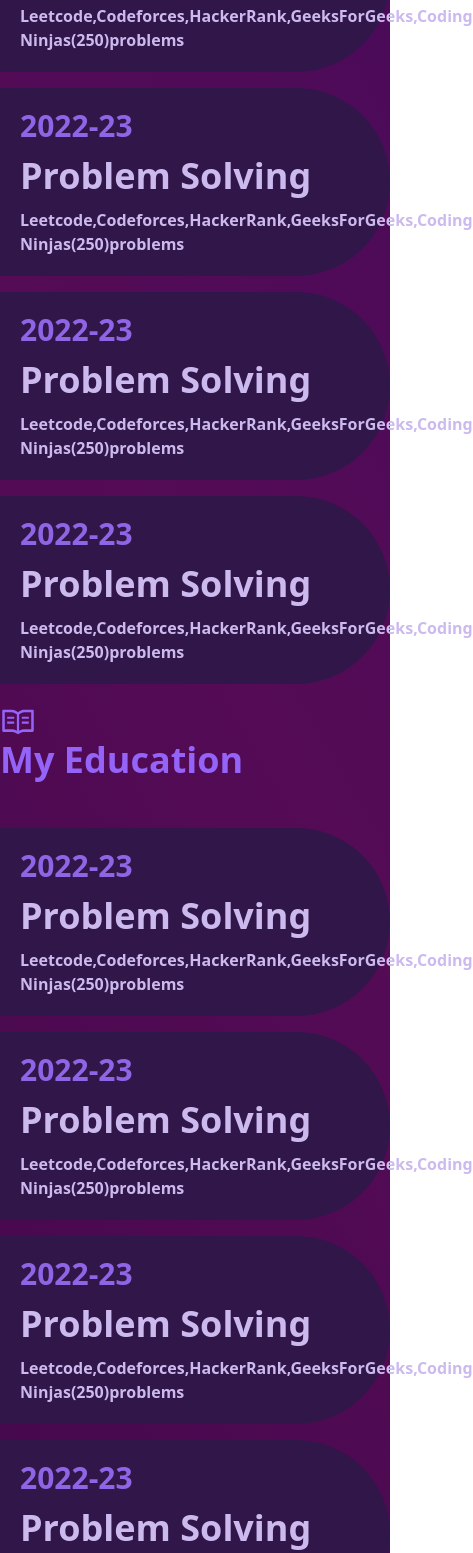
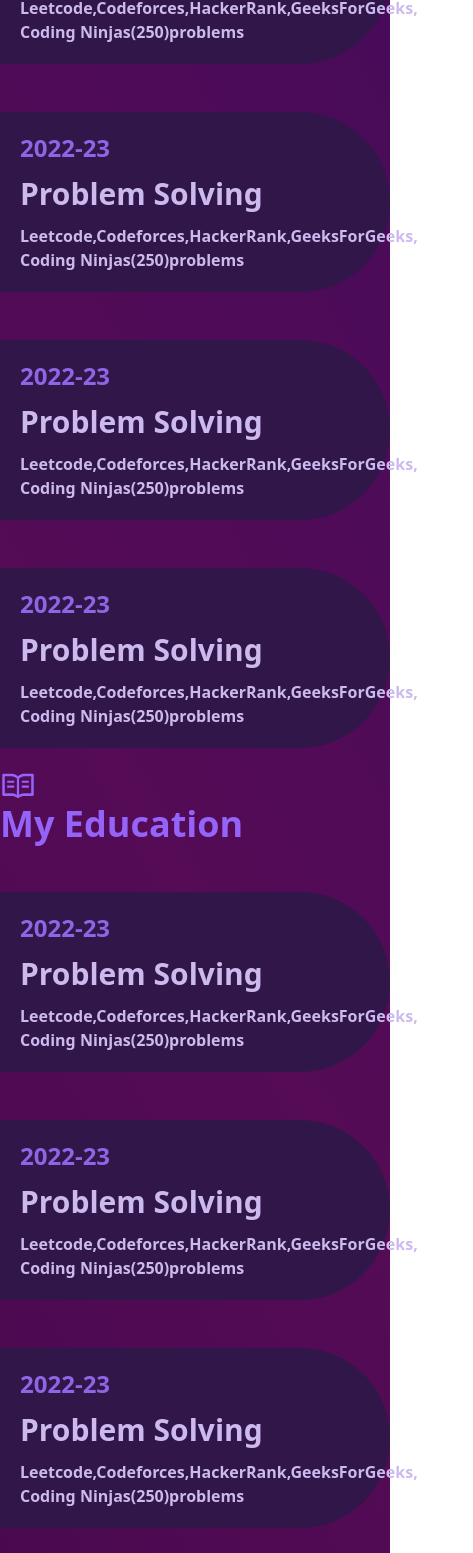
Before and after one commit to bibek-totol/My-Portfolio, a React (Vite) app: page / in a window 390 px wide. Shown: the part 2980-4533 px from the top of the page, 473 px wide, since content can reach past the window. Built offline with nearby package versions, Linux system fonts and the light colour scheme.

Commit message:
mobile responsive and complete footer

```diff
--- a/src/Banner1.jsx
+++ b/src/Banner1.jsx
@@ -9,13 +9,13 @@
 
   const fadeInLeft = {
     hidden: { opacity: 0, x: -100 },
-    visible: { opacity: 1, x: 0, transition: { duration: 1, delay: 0.5 } },
+    visible: { opacity: 1, x: 0, transition: { duration: 1, delay: 0.2 } },
   };
 
   // Right section animation (Fade in from right)
   const fadeInRight = {
     hidden: { opacity: 0, x: 100 },
-    visible: { opacity: 1, x: 0, transition: { duration: 1, delay: 1.5 } },
+    visible: { opacity: 1, x: 0, transition: { duration: 1, delay: 0.8} },
   };
 
   return (
@@ -47,7 +47,6 @@
           <button className='btn btn-outline text-[#8953F7] rounded-full p-4 mt-5'><FaGithub /></button>
         </div>
         </motion.div>
-
 
 
 
--- a/src/Experience.jsx
+++ b/src/Experience.jsx
@@ -9,38 +9,42 @@
       <p className='text-4xl lg:text-5xl font-bold text-[#9463F8] mt-5'>
       <span><AiTwotoneIdcard /></span> My Experience
         </p>
-        <div className='bg-[#301649] hover:bg-[#834EF0] transition duration-300 rounded-r-full flex flex-col gap-y-3 p-5 mt-12'>
-        <p className='text-3xl font-bold text-[#9065E5]'>2022-23</p>
-        <p className='text-4xl font-bold text-[#CCBAEF]'>Problem Solving</p>
-        <p className='text-1xl font-bold text-[#CCBAEF]'>Leetcode,Codeforces,HackerRank,GeeksForGeeks,Coding Ninjas(250)problems</p>
+        <div className='bg-[#301649] hover:bg-[#834EF0] transition duration-300 rounded-r-full flex flex-col gap-y-3 p-5 mt-12 '>
+        <p className='text-2xl lg:text-3xl font-bold text-[#9065E5]'>2022-23</p>
+        <p className='text-3xl lg:text-4xl font-bold text-[#CCBAEF]'>Problem Solving</p>
+        <p className='text-1xl  font-bold text-[#CCBAEF]  '>Leetcode,Codeforces,HackerRank,GeeksForGeeks,
+        <br/>Coding Ninjas(250)problems</p>
 
         </div>
 
 
 
-        <div className='bg-[#301649] hover:bg-[#834EF0] transition duration-300 rounded-r-full flex flex-col gap-y-3 p-5 mt-4'>
-        <p className='text-3xl font-bold text-[#9065E5]'>2022-23</p>
-        <p className='text-4xl font-bold text-[#CCBAEF]'>Problem Solving</p>
-        <p className='text-1xl font-bold text-[#CCBAEF]'>Leetcode,Codeforces,HackerRank,GeeksForGeeks,Coding Ninjas(250)problems</p>
+        <div className='bg-[#301649] hover:bg-[#834EF0] transition duration-300 rounded-r-full flex flex-col gap-y-3 p-5 mt-12 '>
+        <p className='text-2xl lg:text-3xl font-bold text-[#9065E5]'>2022-23</p>
+        <p className='text-3xl lg:text-4xl font-bold text-[#CCBAEF]'>Problem Solving</p>
+        <p className='text-1xl  font-bold text-[#CCBAEF]  '>Leetcode,Codeforces,HackerRank,GeeksForGeeks,
+        <br/>Coding Ninjas(250)problems</p>
 
         </div>
 
 
 
 
-        <div className='bg-[#301649] hover:bg-[#834EF0] transition duration-300 rounded-r-full flex flex-col gap-y-3 p-5 mt-4'>
-        <p className='text-3xl font-bold text-[#9065E5]'>2022-23</p>
-        <p className='text-4xl font-bold text-[#CCBAEF]'>Problem Solving</p>
-        <p className='text-1xl font-bold text-[#CCBAEF]'>Leetcode,Codeforces,HackerRank,GeeksForGeeks,Coding Ninjas(250)problems</p>
+        <div className='bg-[#301649] hover:bg-[#834EF0] transition duration-300 rounded-r-full flex flex-col gap-y-3 p-5 mt-12 '>
+        <p className='text-2xl lg:text-3xl font-bold text-[#9065E5]'>2022-23</p>
+        <p className='text-3xl lg:text-4xl font-bold text-[#CCBAEF]'>Problem Solving</p>
+        <p className='text-1xl  font-bold text-[#CCBAEF]  '>Leetcode,Codeforces,HackerRank,GeeksForGeeks,
+        <br/>Coding Ninjas(250)problems</p>
 
         </div>
 
 
 
-        <div className='bg-[#301649] hover:bg-[#834EF0] transition duration-300 rounded-r-full flex flex-col gap-y-3 p-5 mt-4'>
-        <p className='text-3xl font-bold text-[#9065E5]'>2022-23</p>
-        <p className='text-4xl font-bold text-[#CCBAEF]'>Problem Solving</p>
-        <p className='text-1xl font-bold text-[#CCBAEF]'>Leetcode,Codeforces,HackerRank,GeeksForGeeks,Coding Ninjas(250)problems</p>
+        <div className='bg-[#301649] hover:bg-[#834EF0] transition duration-300 rounded-r-full flex flex-col gap-y-3 p-5 mt-12 '>
+        <p className='text-2xl lg:text-3xl font-bold text-[#9065E5]'>2022-23</p>
+        <p className='text-3xl lg:text-4xl font-bold text-[#CCBAEF]'>Problem Solving</p>
+        <p className='text-1xl  font-bold text-[#CCBAEF]  '>Leetcode,Codeforces,HackerRank,GeeksForGeeks,
+        <br/>Coding Ninjas(250)problems</p>
 
         </div>
 
@@ -55,38 +59,42 @@
       <span><AiOutlineRead /></span>
            My Education
         </p>
-        <div className='bg-[#301649] hover:bg-[#834EF0] transition duration-300 rounded-r-full flex flex-col gap-y-3 p-5 mt-12'>
-        <p className='text-3xl font-bold text-[#9065E5]'>2022-23</p>
-        <p className='text-4xl font-bold text-[#CCBAEF]'>Problem Solving</p>
-        <p className='text-1xl font-bold text-[#CCBAEF]'>Leetcode,Codeforces,HackerRank,GeeksForGeeks,Coding Ninjas(250)problems</p>
+        <div className='bg-[#301649] hover:bg-[#834EF0] transition duration-300 rounded-r-full flex flex-col gap-y-3 p-5 mt-12 '>
+        <p className='text-2xl lg:text-3xl font-bold text-[#9065E5]'>2022-23</p>
+        <p className='text-3xl lg:text-4xl font-bold text-[#CCBAEF]'>Problem Solving</p>
+        <p className='text-1xl  font-bold text-[#CCBAEF]  '>Leetcode,Codeforces,HackerRank,GeeksForGeeks,
+        <br/>Coding Ninjas(250)problems</p>
 
         </div>
 
 
 
-        <div className='bg-[#301649] hover:bg-[#834EF0] transition duration-300 rounded-r-full flex flex-col gap-y-3 p-5 mt-4'>
-        <p className='text-3xl font-bold text-[#9065E5]'>2022-23</p>
-        <p className='text-4xl font-bold text-[#CCBAEF]'>Problem Solving</p>
-        <p className='text-1xl font-bold text-[#CCBAEF]'>Leetcode,Codeforces,HackerRank,GeeksForGeeks,Coding Ninjas(250)problems</p>
+        <div className='bg-[#301649] hover:bg-[#834EF0] transition duration-300 rounded-r-full flex flex-col gap-y-3 p-5 mt-12 '>
+        <p className='text-2xl lg:text-3xl font-bold text-[#9065E5]'>2022-23</p>
+        <p className='text-3xl lg:text-4xl font-bold text-[#CCBAEF]'>Problem Solving</p>
+        <p className='text-1xl  font-bold text-[#CCBAEF]  '>Leetcode,Codeforces,HackerRank,GeeksForGeeks,
+        <br/>Coding Ninjas(250)problems</p>
 
         </div>
 
 
 
 
-        <div className='bg-[#301649] hover:bg-[#834EF0] transition duration-300 rounded-r-full flex flex-col gap-y-3 p-5 mt-4'>
-        <p className='text-3xl font-bold text-[#9065E5]'>2022-23</p>
-        <p className='text-4xl font-bold text-[#CCBAEF]'>Problem Solving</p>
-        <p className='text-1xl font-bold text-[#CCBAEF]'>Leetcode,Codeforces,HackerRank,GeeksForGeeks,Coding Ninjas(250)problems</p>
+        <div className='bg-[#301649] hover:bg-[#834EF0] transition duration-300 rounded-r-full flex flex-col gap-y-3 p-5 mt-12 '>
+        <p className='text-2xl lg:text-3xl font-bold text-[#9065E5]'>2022-23</p>
+        <p className='text-3xl lg:text-4xl font-bold text-[#CCBAEF]'>Problem Solving</p>
+        <p className='text-1xl  font-bold text-[#CCBAEF]  '>Leetcode,Codeforces,HackerRank,GeeksForGeeks,
+        <br/>Coding Ninjas(250)problems</p>
 
         </div>
 
 
 
-        <div className='bg-[#301649] hover:bg-[#834EF0] transition duration-300 rounded-r-full flex flex-col gap-y-3 p-5 mt-4'>
-        <p className='text-3xl font-bold text-[#9065E5]'>2022-23</p>
-        <p className='text-4xl font-bold text-[#CCBAEF]'>Problem Solving</p>
-        <p className='text-1xl font-bold text-[#CCBAEF]'>Leetcode,Codeforces,HackerRank,GeeksForGeeks,Coding Ninjas(250)problems</p>
+        <div className='bg-[#301649] hover:bg-[#834EF0] transition duration-300 rounded-r-full flex flex-col gap-y-3 p-5 mt-12 '>
+        <p className='text-2xl lg:text-3xl font-bold text-[#9065E5]'>2022-23</p>
+        <p className='text-3xl lg:text-4xl font-bold text-[#CCBAEF]'>Problem Solving</p>
+        <p className='text-1xl  font-bold text-[#CCBAEF]  '>Leetcode,Codeforces,HackerRank,GeeksForGeeks,
+        <br/>Coding Ninjas(250)problems</p>
 
         </div>
 
--- a/src/First.jsx
+++ b/src/First.jsx
@@ -7,6 +7,7 @@
 import Experience from './Experience';
 import SKills from './SKills';
 import ContactUs from './ContactUs';
+import Footer from './Footer';
 
 function First() {
   const fadeInFromRight = {
@@ -48,6 +49,7 @@
 
       <SKills />
       <ContactUs/>
+      <Footer/>
     </div>
   );
 }
--- /dev/null
+++ b/src/Footer.jsx
@@ -0,0 +1,62 @@
+import React from 'react'
+
+export default function Footer() {
+  return (
+    <div>
+
+
+
+
+      <footer className="footer footer-center  bg-[linear-gradient(60deg,_rgba(33,3,55,1)_0%,_rgba(85,11,86,1)_52%,_rgba(42,10,96,1)_100%)] text-[#FFFFFF] rounded p-10 flex flex-col ">
+  <nav className="grid grid-flow-col gap-4">
+    <a className="link link-hover">About us</a>
+    <a className="link link-hover">Contact</a>
+    <a className="link link-hover">Jobs</a>
+    <a className="link link-hover">Press kit</a>
+  </nav>
+  <nav>
+    <div className="grid grid-flow-col gap-4">
+      <a>
+        <svg
+          xmlns="http://www.w3.org/2000/svg"
+          width="24"
+          height="24"
+          viewBox="0 0 24 24"
+          className="fill-current">
+          <path
+            d="M24 4.557c-.883.392-1.832.656-2.828.775 1.017-.609 1.798-1.574 2.165-2.724-.951.564-2.005.974-3.127 1.195-.897-.957-2.178-1.555-3.594-1.555-3.179 0-5.515 2.966-4.797 6.045-4.091-.205-7.719-2.165-10.148-5.144-1.29 2.213-.669 5.108 1.523 6.574-.806-.026-1.566-.247-2.229-.616-.054 2.281 1.581 4.415 3.949 4.89-.693.188-1.452.232-2.224.084.626 1.956 2.444 3.379 4.6 3.419-2.07 1.623-4.678 2.348-7.29 2.04 2.179 1.397 4.768 2.212 7.548 2.212 9.142 0 14.307-7.721 13.995-14.646.962-.695 1.797-1.562 2.457-2.549z"></path>
+        </svg>
+      </a>
+      <a>
+        <svg
+          xmlns="http://www.w3.org/2000/svg"
+          width="24"
+          height="24"
+          viewBox="0 0 24 24"
+          className="fill-current">
+          <path
+            d="M19.615 3.184c-3.604-.246-11.631-.245-15.23 0-3.897.266-4.356 2.62-4.385 8.816.029 6.185.484 8.549 4.385 8.816 3.6.245 11.626.246 15.23 0 3.897-.266 4.356-2.62 4.385-8.816-.029-6.185-.484-8.549-4.385-8.816zm-10.615 12.816v-8l8 3.993-8 4.007z"></path>
+        </svg>
+      </a>
+      <a>
+        <svg
+          xmlns="http://www.w3.org/2000/svg"
+          width="24"
+          height="24"
+          viewBox="0 0 24 24"
+          className="fill-current">
+          <path
+            d="M9 8h-3v4h3v12h5v-12h3.642l.358-4h-4v-1.667c0-.955.192-1.333 1.115-1.333h2.885v-5h-3.808c-3.596 0-5.192 1.583-5.192 4.615v3.385z"></path>
+        </svg>
+      </a>
+    </div>
+  </nav>
+  <aside>
+    <p>Copyright © {new Date().getFullYear()} - All right reserved by ACME Industries Ltd</p>
+  </aside>
+</footer>
+
+
+    </div>
+  )
+}
--- a/src/SKills.jsx
+++ b/src/SKills.jsx
@@ -30,14 +30,14 @@
       </p>
 
 
-      <Marquee pauseOnHover={true}  speed={150} direction='right' delay={1}>
+      <Marquee pauseOnHover={false}  speed={150} direction='right' delay={1}>
       <div className="grid grid-cols-2 md:grid-cols-6 lg:grid-cols-11 gap-20 mt-14 px-5">
         {skills.map((skill, index) => (
           <div
             key={index}
-            className="bg-[#1a0e2d] hover:bg-[#3e717d] transition duration-300 p-8 rounded-2xl flex flex-col items-center text-white"
+            className="bg-[#2d1c4b] hover:bg-[#3e717d] transition duration-300 p-8 rounded-2xl flex flex-col items-center text-white"
           >
-            <img src={skill.image} alt={skill.name} className="w-12 h-12 mb-3" />
+            <img src={skill.image} alt={skill.name} className="w-14 h-14 mb-3" />
             <p className="text-xl font-bold">{skill.percentage}</p>
             <p className={`${skill.color} mt-2 font-medium`}>{skill.name}</p>
           </div>
```
Also changed, not shown: src/ContactUs.jsx (+16 -16 lines).
